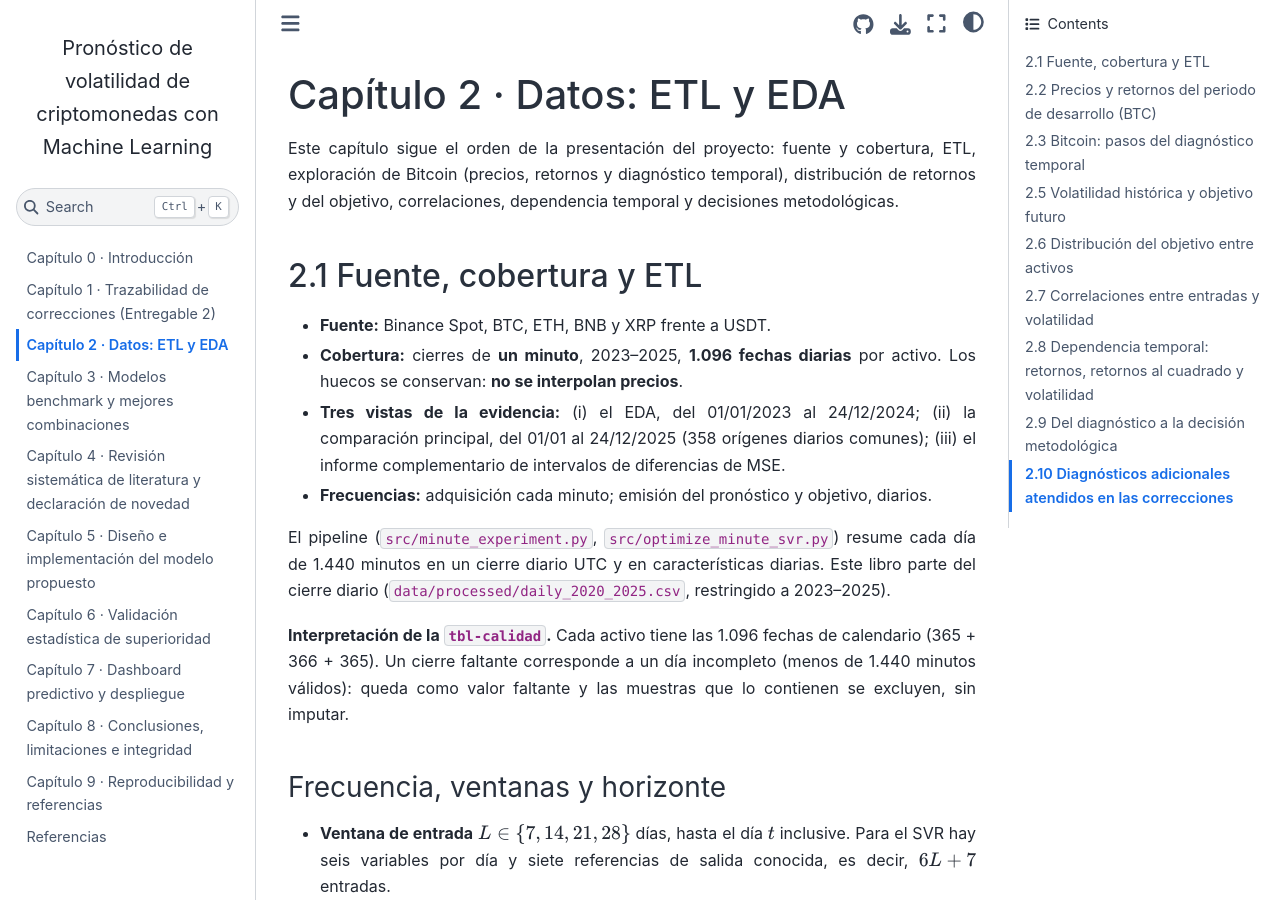
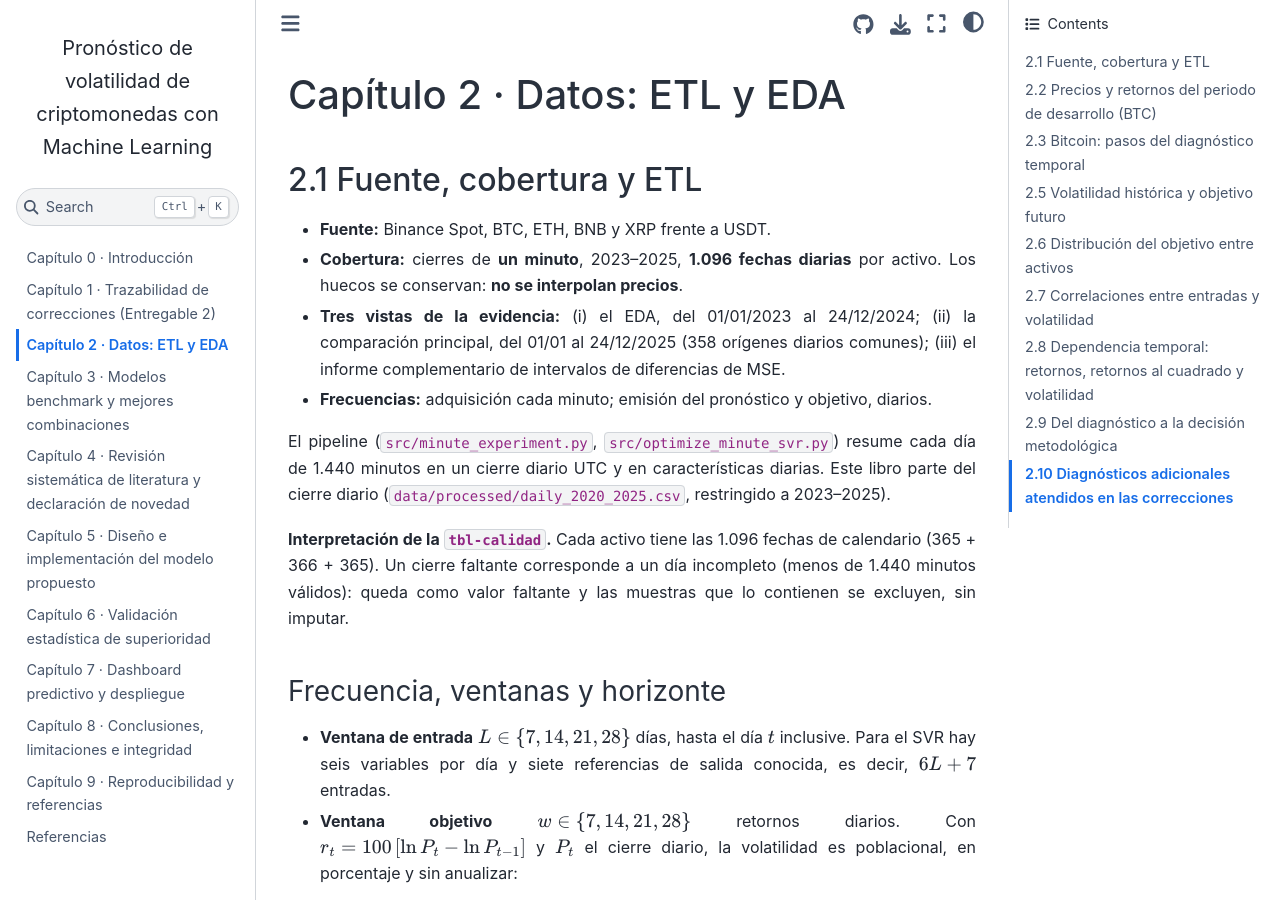
Before and after one commit to Bernal023/MachineLearning_202630, a Jupyter Book: the page built from book/cap02_datos_etl_eda.md, in a window 1280 px wide and 900 px high. Built offline with Jupyter Book 1.0.4 settings and Sphinx 7.4.7 and the Sphinx Book theme 1.1.4, drawn with Linux system fonts in a browser that asks for light colours; cross-references to code outside the pages are shown as plain code.

Commit message:
Remove introductory text from chapter 2
Removed introductory text about the chapter's content.

````diff
--- a/book/cap02_datos_etl_eda.md
+++ b/book/cap02_datos_etl_eda.md
@@ -1,7 +1,5 @@
 # Capítulo 2 · Datos: ETL y EDA
 
-Este capítulo sigue el orden de la presentación del proyecto: fuente y cobertura, ETL, exploración de Bitcoin (precios, retornos y
-diagnóstico temporal), distribución de retornos y del objetivo, correlaciones, dependencia temporal y decisiones metodológicas.
 
 ```{code-cell} ipython3
 :tags: [remove-cell]
````
